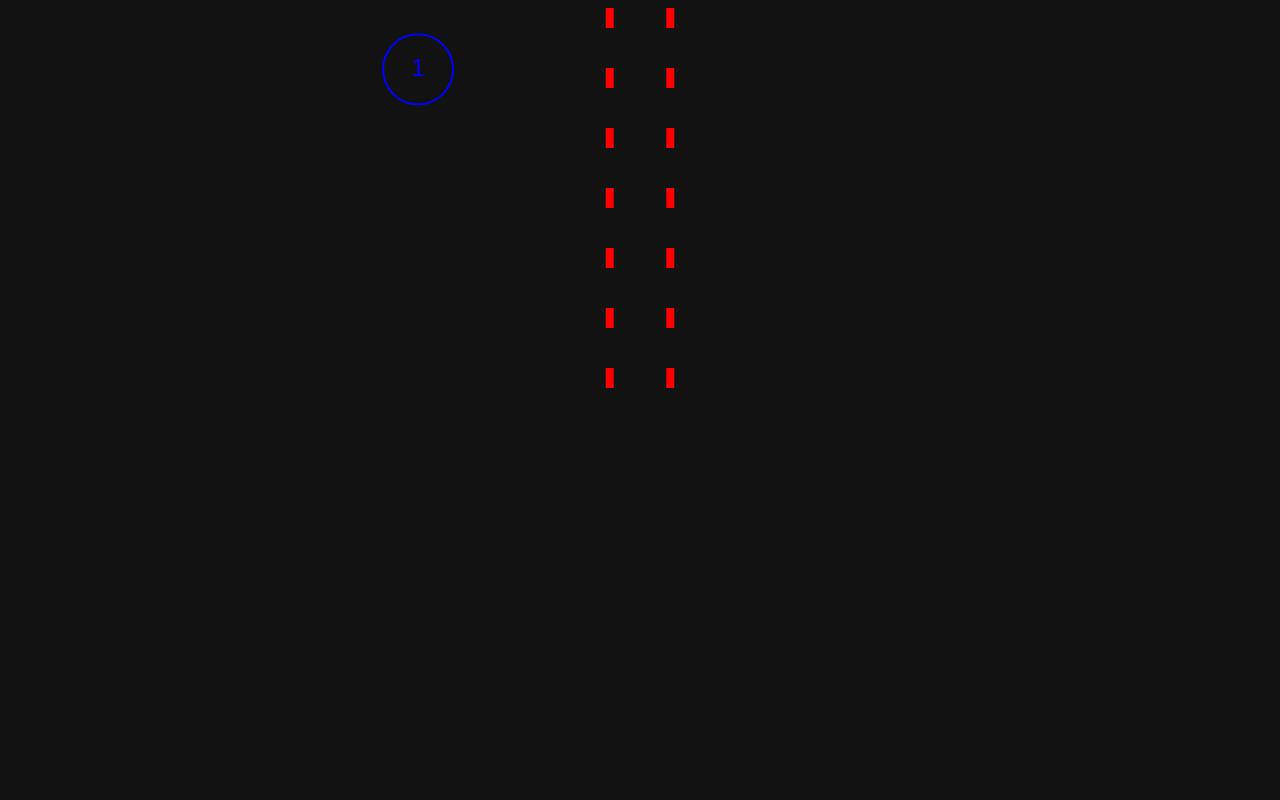
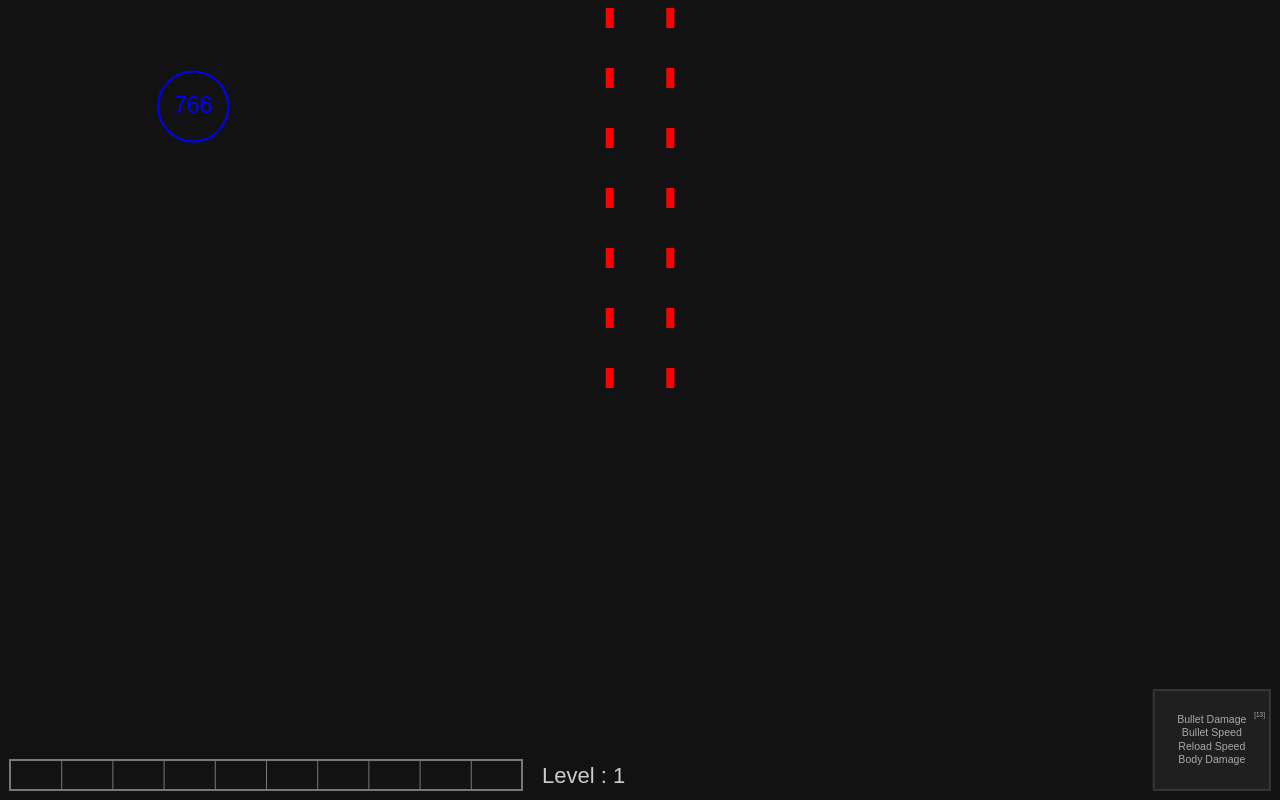
Before and after one commit to Akr0mM/block-baster, a plain HTML site: page index.html in a window 1280 px wide. Drawn offline with Linux system fonts and the light colour scheme.

Commit message:
level maman

```diff
--- a/index.html
+++ b/index.html
@@ -2,6 +2,7 @@
 <html>
 <head>
   <title>Block Blaster</title>
+  <link rel="icon" type="image/png" href="./public/favicon.png" />
   <link rel="stylesheet" href="./style.css">
 </head>
 <body>
--- a/main.js
+++ b/main.js
@@ -12,6 +12,7 @@ class Player {
     this.invulnerable = false;
 
     this.damage = 13;
+    this.bulletSpeed = 6;
 
     this.shootCooldown = 10;
     this.shootTimer = this.shootCooldown;
@@ -21,6 +22,12 @@ class Player {
 
     this.leftFirstCannon = { x: this.x - this.width / 3.5, y: this.y - this.height / 5, width: this.bulletWidth, height: this.bulletHeight }
     this.rightFirstCannon = { x: this.x + this.width / 3.5 - this.bulletWidth, y: this.y - this.height / 5, width: this.bulletWidth, height: this.bulletHeight }
+
+    this.level = 1;
+    this.xpToNextLevel = this.level * 10;
+    this.xp = 0;
+    this.showXp = false;
+    this.showStats = true;
   }
 
   update() {
@@ -37,8 +44,8 @@ class Player {
   }
 
   shoot() {
-    bullets.push(new Bullet(this.leftFirstCannon, this.damage));
-    bullets.push(new Bullet(this.rightFirstCannon, this.damage));
+    bullets.push(new Bullet(this.leftFirstCannon, this.damage, this.bulletSpeed));
+    bullets.push(new Bullet(this.rightFirstCannon, this.damage, this.bulletSpeed));
   }
 
   draw() {
@@ -83,6 +90,101 @@ class Player {
       this.showPlayer = true;
       this.showLifes = false;
       this.invulnerable = false;
+    }
+  }
+
+  newLevel() {
+    this.xp = 0;
+    this.xpToNextLevel += 10;
+    this.level++;
+    this.showStats = true;
+  }
+
+  gainXp(block) {
+    this.xp += 1;
+    if (this.xp == this.xpToNextLevel) {
+      this.newLevel();
+    }
+  }
+
+  drawPlayerUi() {
+    const xpBar = {
+      x: 10,
+      y: ch - 10 - 30,
+      width: cw / 2.5,
+      height: 30,
+    }
+
+    ctx.strokeStyle = "#777777";
+    ctx.strokeRect(xpBar.x, xpBar.y, xpBar.width, xpBar.height);
+    rect(xpBar.x, xpBar.y, this.xp / this.xpToNextLevel * xpBar.width, xpBar.height, "#00bb00");
+
+    const maxTick = 15;
+    const step = Math.ceil(this.xpToNextLevel / maxTick);
+    for (let i = step; i < this.xpToNextLevel; i += step) {
+      rect(xpBar.x + i / this.xpToNextLevel * xpBar.width, xpBar.y, 1, xpBar.height, "#777777");
+    }
+
+    if (this.showXp) {
+      ctx.textAlign = "right";
+      ctx.textBaseline = "top";
+      ctx.font = `${xpBar.height - 8}px Arial`;
+      ctx.fillStyle = "#cccccc";
+      ctx.fillText(`${this.xp} / ${this.xpToNextLevel}`, xpBar.x + xpBar.width - 8, xpBar.y + 6);
+    }
+
+
+    ctx.textAlign = "left";
+    ctx.textBaseline = "top";
+    ctx.font = `${xpBar.height - 8}px Arial`;
+    ctx.fillStyle = "#cccccc";
+    ctx.fillText(`Level : ${this.level}`, xpBar.x + xpBar.width + 20, xpBar.y + 6);
+
+    if (this.showStats) this.drawStats();
+  }
+
+  drawStats() {
+    const board = {
+      width: cw / 11,
+      height: ch / 8,
+      x: cw - 10 - cw / 11,
+      y: ch - 10 - ch / 8,
+    }
+
+    ctx.strokeStyle = "#333333";
+    ctx.strokeRect(board.x, board.y, board.width, board.height);
+    rect(board.x, board.y, board.width, board.height, "#44444444");
+
+
+    ctx.textAlign = "center";
+    ctx.textBaseline = "middle";
+    ctx.font = `${board.width / 11}px Arial`;
+    ctx.fillStyle = "#cccccccc";
+
+    ctx.fillText(`Bullet Damage`, board.x + board.width / 2, board.y + 30);
+    ctx.fillText(`Bullet Speed`, board.x + board.width / 2, board.y + (board.height - 60) / 3 + 30);
+    ctx.fillText(`Reload Speed`, board.x + board.width / 2, board.y + (board.height - 60) * 2 / 3 + 30);
+    ctx.fillText(`Body Damage`, board.x + board.width / 2, board.y + board.height - 30);
+
+    ctx.textAlign = "right";
+    ctx.font = `${board.width / 18}px Arial`;
+    ctx.fillText(`[${this.damage}]`, board.x + board.width - 5, board.y + 25);
+
+  }
+
+  press(key) {
+    if (key == "tab") {
+      this.showStats = true;
+      this.showLifes = true;
+      this.showXp = true;
+    }
+  }
+
+  release(key) {
+    if (key == "tab") {
+      this.showStats = false;
+      this.showLifes = false;
+      this.showXp = false;
     }
   }
 
@@ -206,12 +308,12 @@ class Block {
 }
 
 class Bullet {
-  constructor(cannon, _damage) {
+  constructor(cannon, _damage, _speed) {
     this.x = cannon.x;
     this.y = cannon.y;
     this.width = cannon.width;
     this.height = cannon.height;
-    this.speed = 6;
+    this.speed = _speed;
     this.damage = _damage;
   }
 
@@ -237,7 +339,7 @@ let menu;
 let mouse;
 let player;
 let bullets;
-let blocs;
+let blocks;
 let gameOver;
 
 function newGame() {
@@ -245,15 +347,19 @@ function newGame() {
   mouse = { x: cw / 2, y: ch / 2 };
   player = new Player();
   bullets = [];
-  blocs = [new Block()];
+  blocks = [];
   gameOver = false;
 }
 
 function update() {
   player.update();
 
-  for (let i = blocs.length - 1; i >= 0; i--) {
-    const b = blocs[i];
+  while (blocks.length < player.level) {
+    blocks.push(new Block())
+  }
+
+  for (let i = blocks.length - 1; i >= 0; i--) {
+    const b = blocks[i];
 
     b.update();
     for (let j = bullets.length - 1; j >= 0; j--) {
@@ -263,11 +369,14 @@ function update() {
         b.hp -= bullet.damage;
 
         if (b.hp <= 0) {
+          // give xp
+          player.gainXp(b);
+
           if (b.size != 0) {
-            blocs.push(new Block(true, { x: b.x, y: b.y }, b.size - 1, Math.floor(b.maxHp / 2)))
-            blocs.push(new Block(true, { x: b.x, y: b.y }, b.size - 1, Math.floor(b.maxHp / 2)))
+            blocks.push(new Block(true, { x: b.x, y: b.y }, b.size - 1, Math.floor(b.maxHp / 2)))
+            blocks.push(new Block(true, { x: b.x, y: b.y }, b.size - 1, Math.floor(b.maxHp / 2)))
           }
-          blocs.splice(i, 1);
+          blocks.splice(i, 1);
         }
 
         bullets.splice(j, 1);
@@ -297,14 +406,17 @@ function draw() {
 
   player.draw();
 
-  for (let i = 0; i < blocs.length; i++) {
-    blocs[i].draw();
+  for (let i = 0; i < blocks.length; i++) {
+    blocks[i].draw();
   }
 
   for (let i = 0; i < bullets.length; i++) {
     bullets[i].draw();
   }
+
+  player.drawPlayerUi();
 }
+
 
 function drawMenu() {
   rect(0, 0, cw, ch, "#cccccc")
@@ -347,6 +459,21 @@ function animate() {
   requestAnimationFrame(animate);
 }
 
+window.addEventListener("keydown", event => {
+  const key = event.key.toLocaleLowerCase();
+
+  if (key == "tab") {
+    event.preventDefault();
+  }
+
+  player.press(key);
+})
+
+window.addEventListener("keyup", event => {
+  const key = event.key.toLocaleLowerCase();
+  player.release(key);
+})
+
 window.addEventListener("contextmenu", event => {
   event.preventDefault();
 })
```
Also changed, not shown: TODO.txt, public/favicon.png (added).
